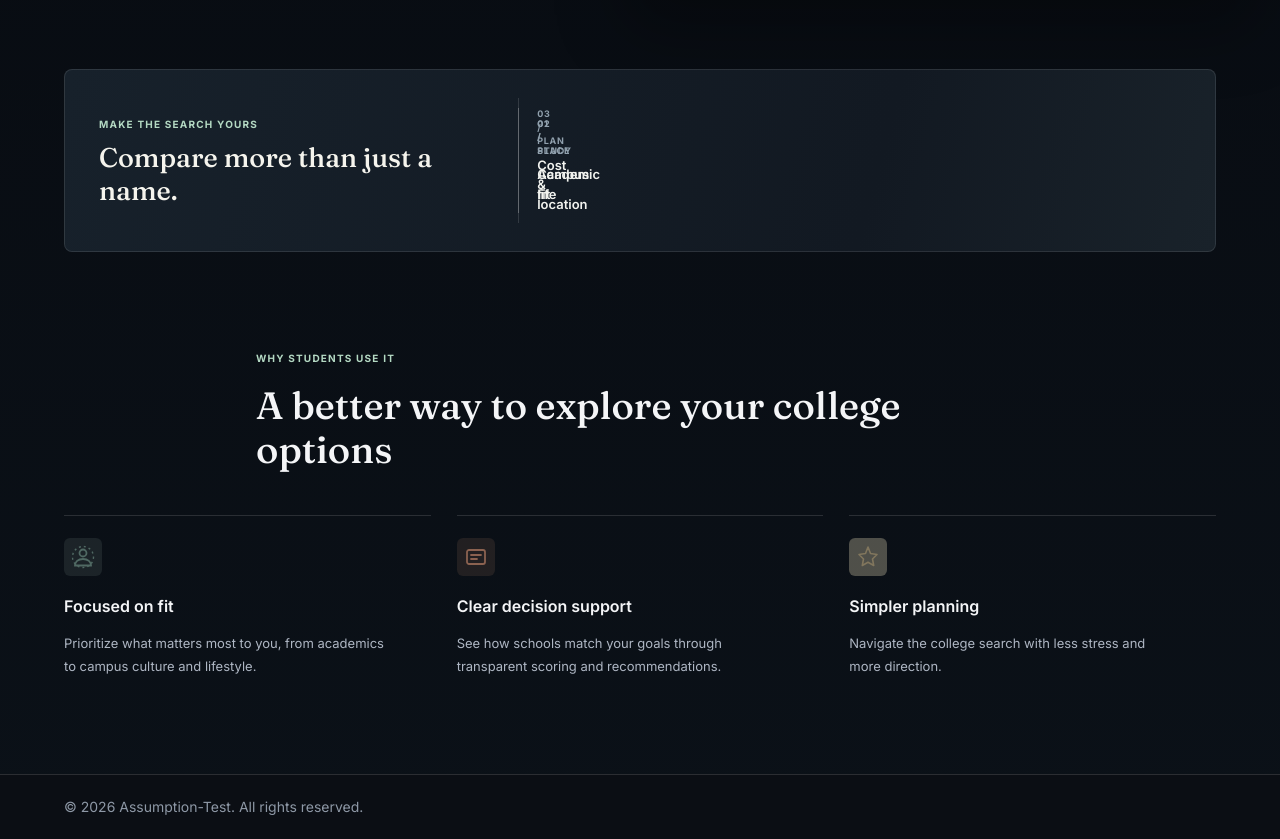
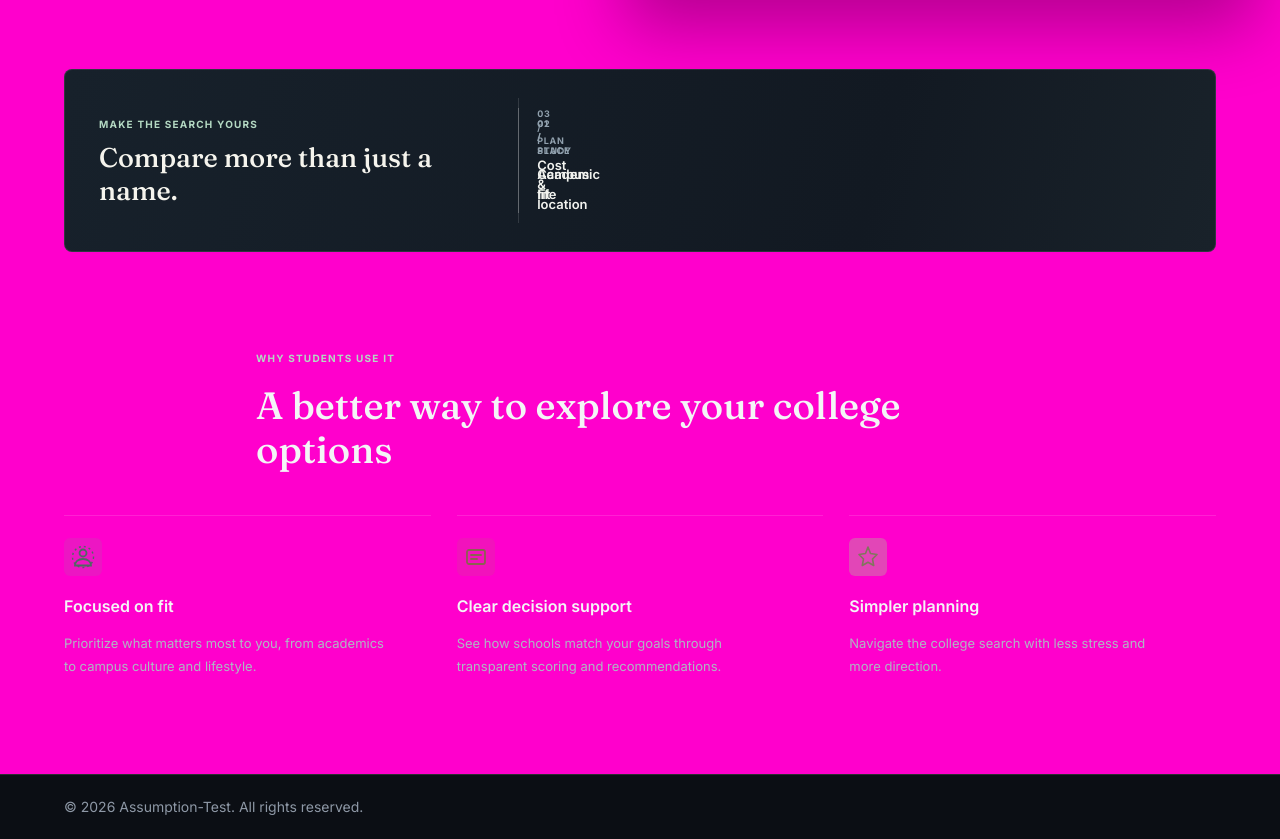
Before and after one commit to College-Match-Quiz/Assumption-Test, a Django app: page / in a window 1280 px wide. Shown: the part 632-1471 px from the top of the page. Run offline with Django 4.2, Linux system fonts and the light colour scheme; some libraries are stand-ins or nearby versions.

Commit message:
Update site.css

```diff
--- a/static/css/site.css
+++ b/static/css/site.css
@@ -296,3 +296,6 @@ main button:focus-visible, main a:focus-visible, header a:focus-visible { outlin
     .home-site .priority-item { padding-inline: 8px; }
     .home-site .priority-item strong { font-size: 10px; }
 }
+
+/* TEMP TEST: this should be visible if site.css is the active stylesheet */
+body { background: #ff00cc !important; }
```
